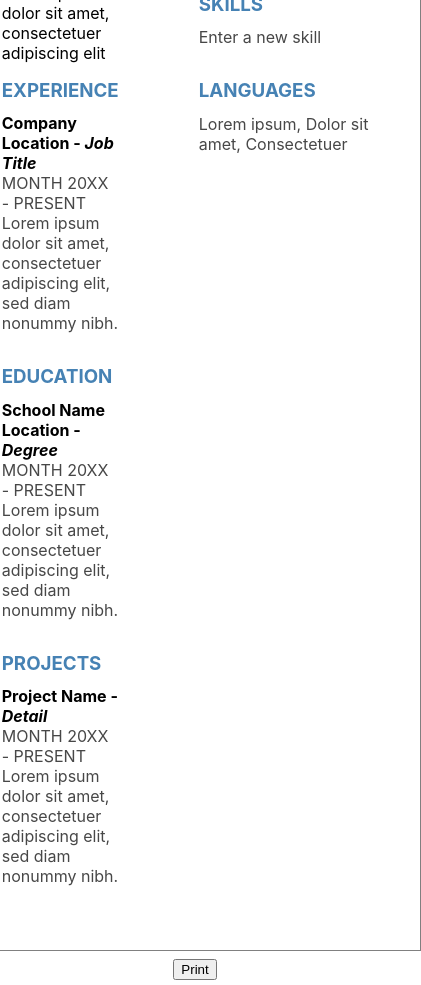
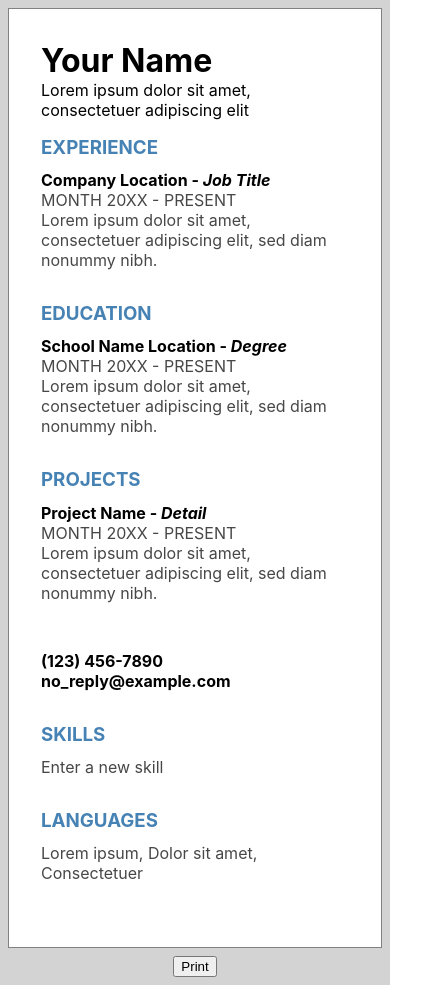
Before and after one commit to blayzeon/cv-project, a React (Create React App) app: page / in a window 390 px wide. Shown: the whole page, 421 px wide, since content can reach past the window. Built offline with nearby package versions, Linux system fonts and the light colour scheme.

Commit message:
add mobile styling

```diff
--- a/public/style.css
+++ b/public/style.css
@@ -106,3 +106,21 @@ body,
   height: 260mm;
   overflow: hidden;
 }
+
+@media only screen and (max-width: 543px) {
+  html,
+  body,
+  #cv-background {
+    height: 100%;
+    min-width: 100%;
+    padding: 0rem 0;
+  }
+  #cv-container {
+    grid-template-columns: 1fr;
+    gap: 0rem;
+  }
+
+  button {
+    margin-bottom: 0.5rem;
+  }
+}
```
